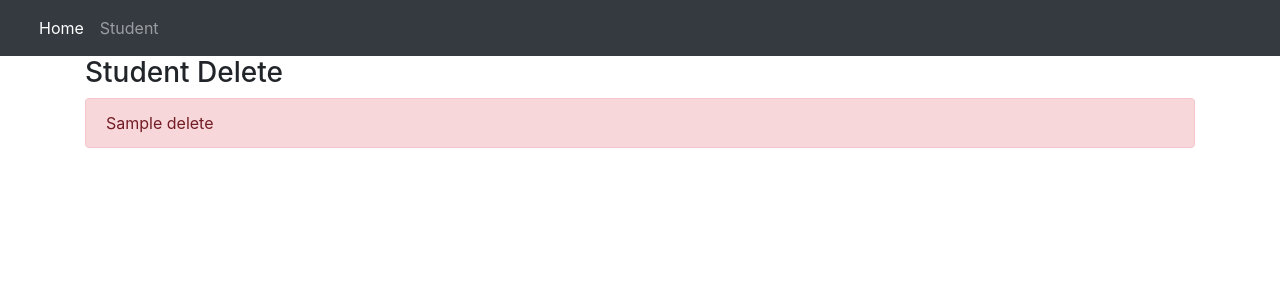
After one commit to riyadhswe/DjangoCRUD, a Django app: template templates/student_delete.html in a window 1280 px wide. The commit adds this page. Shown: the top 300 px of the page. Run offline with Django 3.2, Linux system fonts and the light colour scheme; the template is opened without the code that fills it: most values are stand-ins (such as "Sample title", 1, 10 or a date in 2020); some libraries are stand-ins or nearby versions.

Commit message:
data delete

```diff
--- a/App/models.py
+++ b/App/models.py
@@ -5,4 +5,4 @@ class student_model(models.Model):
     name = models.CharField(max_length=50)
 
     def __str__(self):
-        return  str(self.pk) + " "+self.name
+        return str(self.pk) + " "+self.name
--- a/App/urls.py
+++ b/App/urls.py
@@ -6,4 +6,5 @@ urlpatterns = [
     path('student/', views.student_views, name="student"),
     path('student_info/<int:studentid>/', views.studentinfo_views, name="student_info"),
     path('student_update/<int:studentid>/', views.student_update, name="student_update"),
+    path('student_delete/<int:studentid>/', views.student_delete, name="student_delete"),
 ]
--- a/App/views.py
+++ b/App/views.py
@@ -44,3 +44,8 @@ def student_update(request, studentid):
             return index_views(request)
     diction = {'student_form': student_form}
     return render(request, 'student_update.html', context=diction)
+
+def student_delete(request, studentid):
+    student = student_model.objects.get(pk=studentid).delete()
+    diction = {'delete':"delete done"}
+    return render(request, 'student_delete.html', context=diction)
--- /dev/null
+++ b/templates/student_delete.html
@@ -0,0 +1,5 @@
+{% extends 'base.html' %}
+{% block block %}
+<h3>Student Delete </h3>
+<div class="alert alert-danger">{{ delete }}</div>
+{% endblock %}
--- a/templates/student_info.html
+++ b/templates/student_info.html
@@ -4,4 +4,5 @@
 <h3>Student name : {{ studentinfo.name }}</h3>
 <h3>Serial Num   : {{ studentinfo.pk }}</h3>
     <a href="{% url 'student_update' studentid=studentinfo.id%}" class="btn btn-primary">Update</a>
+    <a href="{% url 'student_delete' studentid=studentinfo.id%}" class="btn btn-primary">Delete</a>
 {% endblock %}
```
Also changed, not shown: db.sqlite3.
